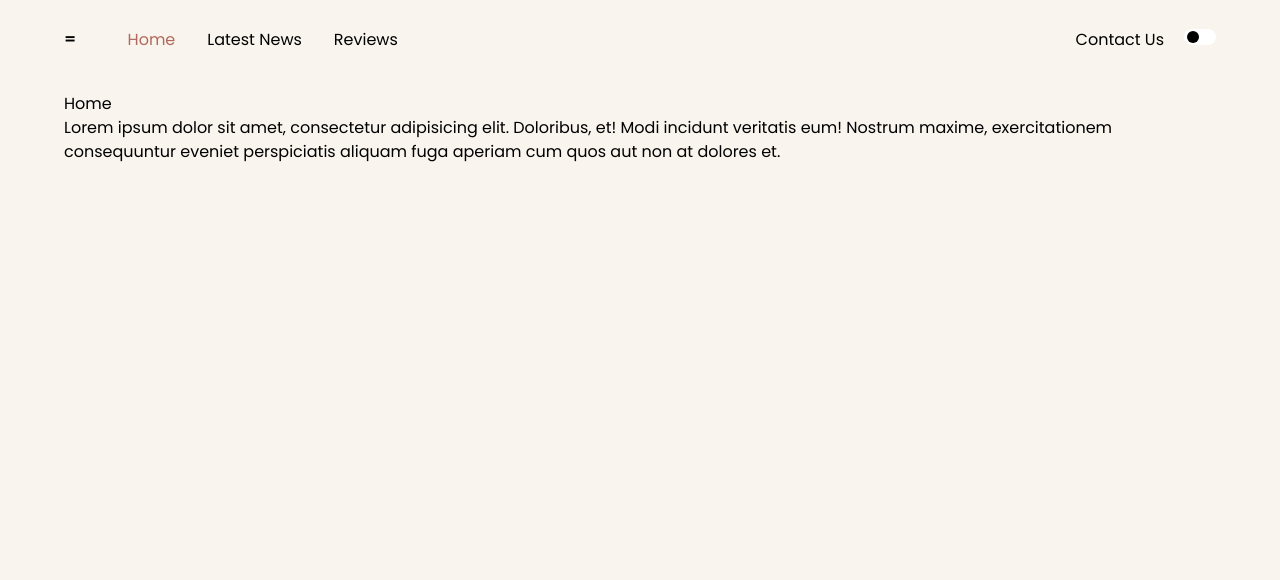
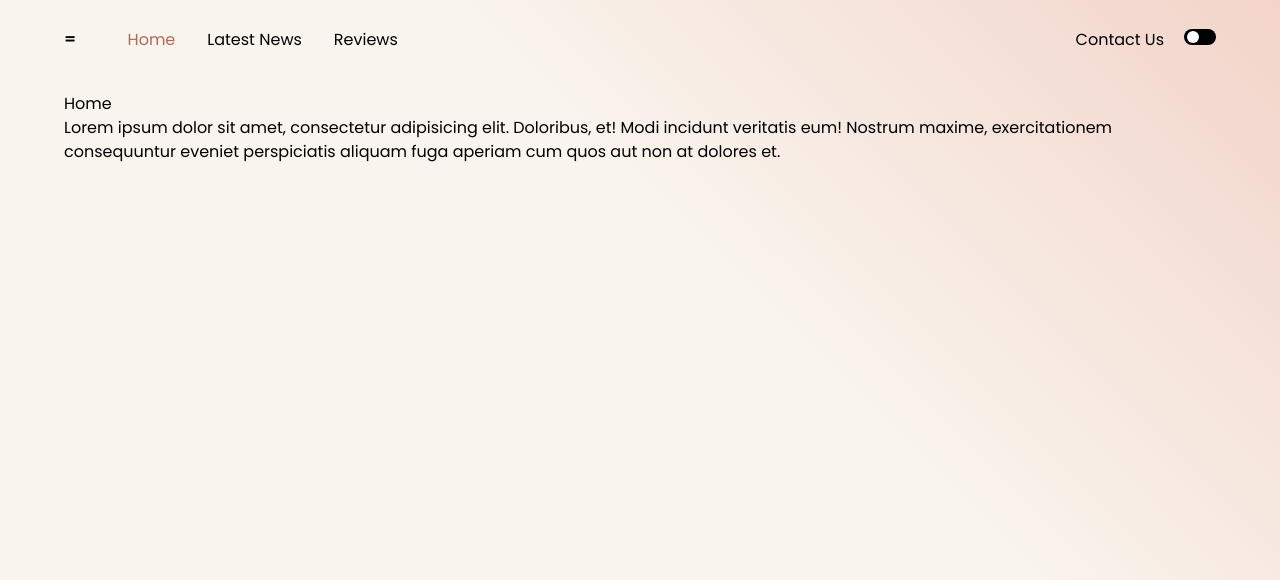
Before and after one commit to MartynasGit/cherry_task-3, a Nuxt app: page / in a window 1280 px wide. Shown: the top 580 px of the page. Built offline with nearby package versions, Linux system fonts and the light colour scheme.

Commit message:
Updated app style. Fixed bug where color resets after page change.

```diff
--- a/assets/css/styles.css
+++ b/assets/css/styles.css
@@ -1,9 +1,25 @@
 
 @import url('https://fonts.googleapis.com/css2?family=Poppins&display=swap');
-/* :root {
-    --color-primary: #f9f4ed
-} */
+:root {
+  --color: #243746;
+  --color-primary: #158876;
+  --color-secondary: #0e2233;
+  --bg: #f3f5f4;
+  --bg-secondary: #fff;
+  --border-color: #ddd;
+}
 *{
-    /* background-color: var(--color-primary); */
     font-family: 'Poppins', sans-serif;
 }
+.dark-mode body {
+    background:  #2a2a2a;
+    background-size: 100% 600%;
+    background-repeat: no-repeat;
+    background-color: #2a2a2a;
+    color: #eaeaea;
+}
+body {
+    background: linear-gradient(45deg, rgba(249, 244, 237, 1) 70%, rgba(232, 176, 157, 0.5441526952577906) 100%);
+    background-size: 100% 900%;
+    background-repeat: no-repeat;
+}
--- a/components/ColorMode.vue
+++ b/components/ColorMode.vue
@@ -6,33 +6,24 @@
 
 <script setup>
 const colorMode = useColorMode()
-let darkMode = false
+let colorModeSwitch = true
 function handleClick() {
-    if(darkMode === false){
-        colorMode.value = 'dark'
-        darkMode = true;
+
+    if (colorModeSwitch) {
+        colorMode.preference = 'dark';
+        colorModeSwitch = false;
     }
-    else{
-        colorMode.value = 'system'
-        darkMode= false
+    else {
+        colorMode.preference = 'system'
+        colorModeSwitch = true;
     }
-
-
 }
 </script>
 
 <style >
-body {
-    background-color: #f9f4ed;
-}
-
-.dark-mode body {
-    background-color: #2a2a2a;
-    color: #eaeaea;
-}
 input[type="checkbox"] {
     -webkit-appearance: none;
-    background-color: white;
+    background-color: rgb(0, 0, 0);
     -moz-appearance: none;
     appearance: none;
     position: relative;
@@ -44,7 +35,7 @@ input[type="checkbox"] {
 }
 
 input:checked[type="checkbox"] {
-    background-color: #2a2a2a;
+    background-color: #ffffff;
 }
 
 input[type="checkbox"]::before {
@@ -52,16 +43,16 @@ input[type="checkbox"]::before {
     position: absolute;
     width: calc(1rem * 0.75);
     height: calc(1rem * 0.75);
-    background-color: rgb(0, 0, 0);
+    background-color: rgb(255, 255, 255);
     border-radius: 5rem;
-    top: calc(1rem * 0.13);
+    top: calc(1rem * 0.125);
     left: 0.2rem;
     transition: 0.2s;
 }
 
 input:checked[type="checkbox"]::before {
     left: 1rem;
-    background-color: white;
+    background-color: rgb(0, 0, 0);
 }
 
 .checkboxText {
@@ -69,12 +60,4 @@ input:checked[type="checkbox"]::before {
     font-size: 30px;
     margin-left: 15px;
 }
-body {
-    background-color: #f9f4ed;
-}
-
-.dark-mode body {
-    background-color: #2a2a2a;
-    color: #eaeaea;
-}
 </style>
--- a/layouts/default.vue
+++ b/layouts/default.vue
@@ -4,7 +4,9 @@
             <nav class="container mx-auto flex justify-between text-base">
                 <div>
                     <ul class="flex gap-8">
-                        <li><NuxtLink class="font-bold mr-5">=</NuxtLink></li>
+                        <li>
+                            <NuxtLink class="font-bold mr-5">=</NuxtLink>
+                        </li>
                         <li>
                             <NuxtLink to="/">Home</NuxtLink>
                         </li>
@@ -18,7 +20,7 @@
                 </div>
                 <div class="flex gap-5">
                     <NuxtLink to="/contact">Contact Us</NuxtLink>
-                    <ColorMode/>
+                    <ColorMode />
                 </div>
             </nav>
         </header>
@@ -34,6 +36,4 @@
 </style>
 
 <script setup>
-const colorMode = useColorMode()
-console.log(colorMode.preference)
 </script>
```
